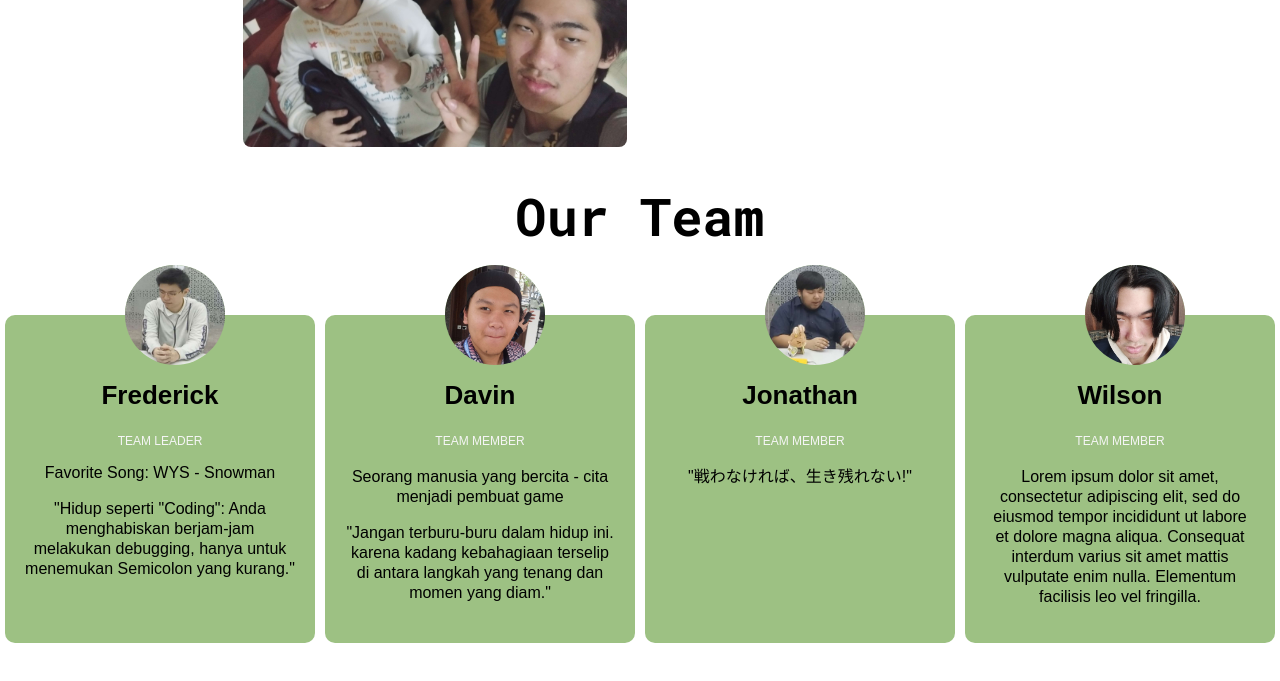
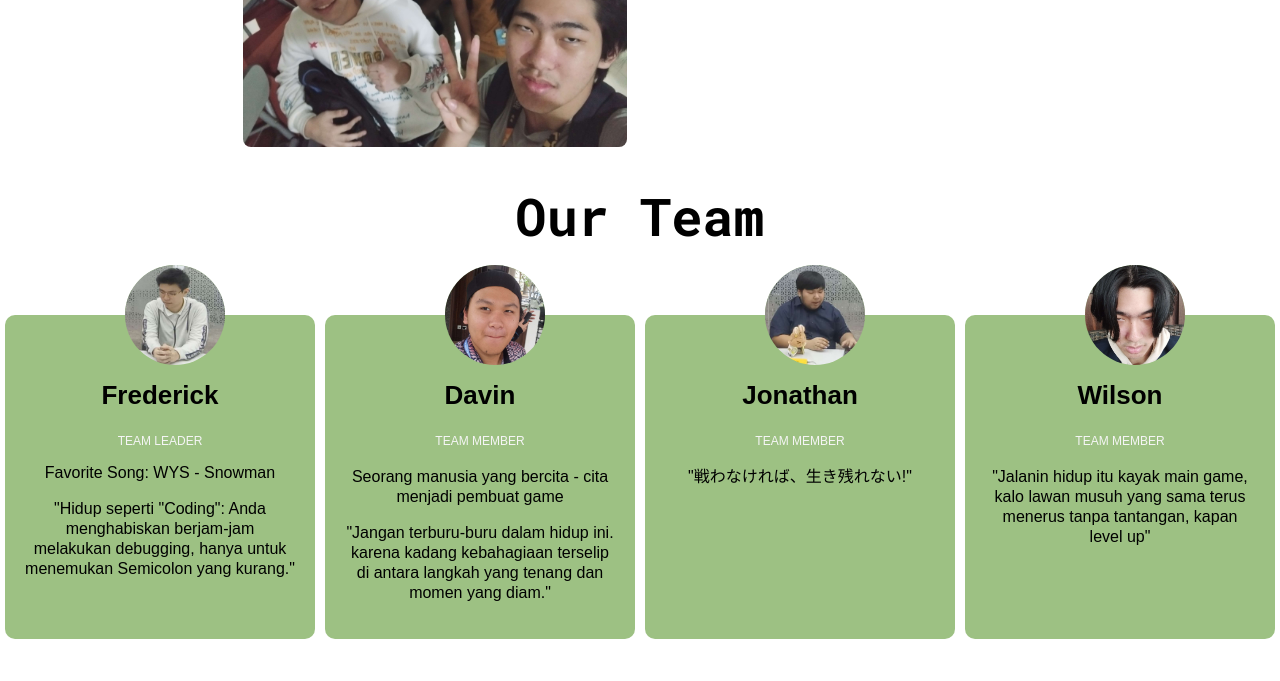
Before and after one commit to Fred-CodeCrafts/IntrotoTechS2LabCollab, a plain HTML site: page about.html in a window 1280 px wide. Shown: the part 774-1455 px from the top of the page. Drawn offline with Linux system fonts and the light colour scheme.

Commit message:
Update about.html

```diff
--- a/about.html
+++ b/about.html
@@ -86,7 +86,7 @@
                     </div>
                     <h3>Wilson</h3>
                     <p class="role">Team Member</p>
-                    <p>Lorem ipsum dolor sit amet, consectetur adipiscing elit, sed do eiusmod tempor incididunt ut labore et dolore magna aliqua. Consequat interdum varius sit amet mattis vulputate enim nulla. Elementum facilisis leo vel fringilla.</p>
+                    <p>"Jalanin hidup itu kayak main game, kalo lawan musuh yang sama terus menerus tanpa tantangan, kapan level up"</p>
                 </div>
             </div>
         </div>
```
